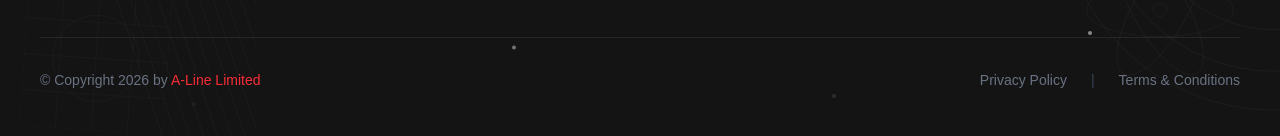
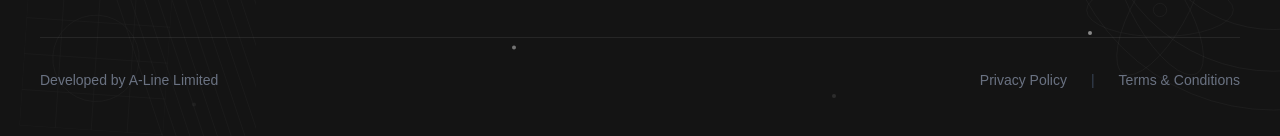
Before and after one commit to slingshotxaline/bondsrealstatebd, a Next.js app: page / in a window 1280 px wide. Shown: the part 5336-5472 px from the top of the page. Built offline with nearby package versions, Linux system fonts and the light colour scheme.

Commit message:
updated on footer

```diff
--- a/app/components/SharedLayout/Footer.jsx
+++ b/app/components/SharedLayout/Footer.jsx
@@ -567,13 +567,13 @@ export default function Footer() {
             className="text-gray-500 text-sm"
             style={{ fontFamily: "sans-serif" }}
           >
-            © Copyright {new Date().getFullYear()} by{" "}
+            {/* © Copyright {new Date().getFullYear()}. */}
             <Link
               href="https://www.a-linebrands.com/"
               target="_blank"
-              className="text-red-500  transition-colors duration-300"
+              className="text-gray-500  transition-colors duration-300 hover:underline"
             >
-              A-Line Limited
+               Developed by A-Line Limited
             </Link>
           </p>
           <div
--- a/app/layout.js
+++ b/app/layout.js
@@ -15,7 +15,7 @@ const geistMono = Geist_Mono({
 });
 
 export const metadata = {
-  title: "Bonds Real EStates",
+  title: "Bonds Real Estates",
   description: "Building Tomorrow’s Legacy with Vision & Integrity",
 };
 
```
